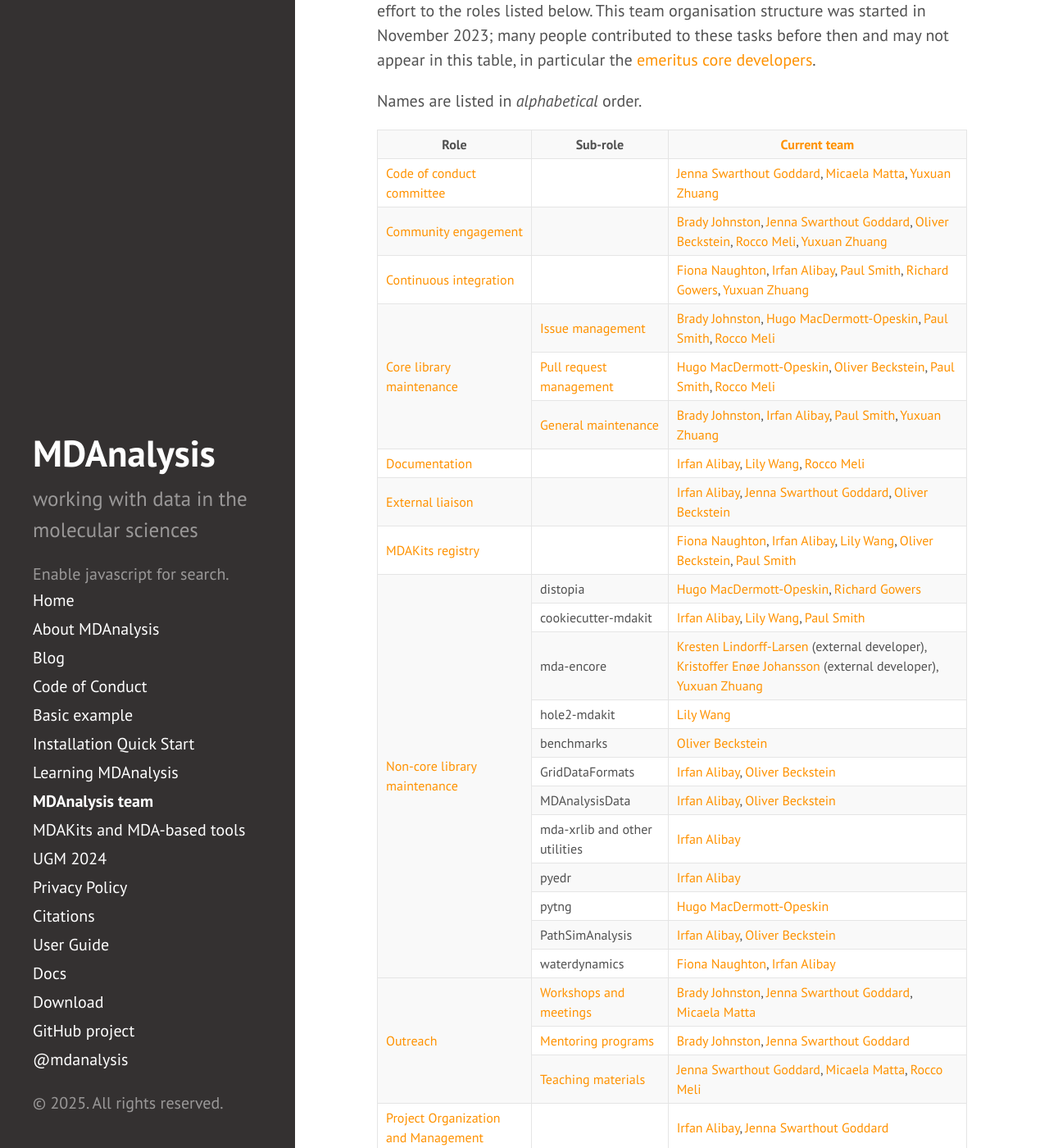
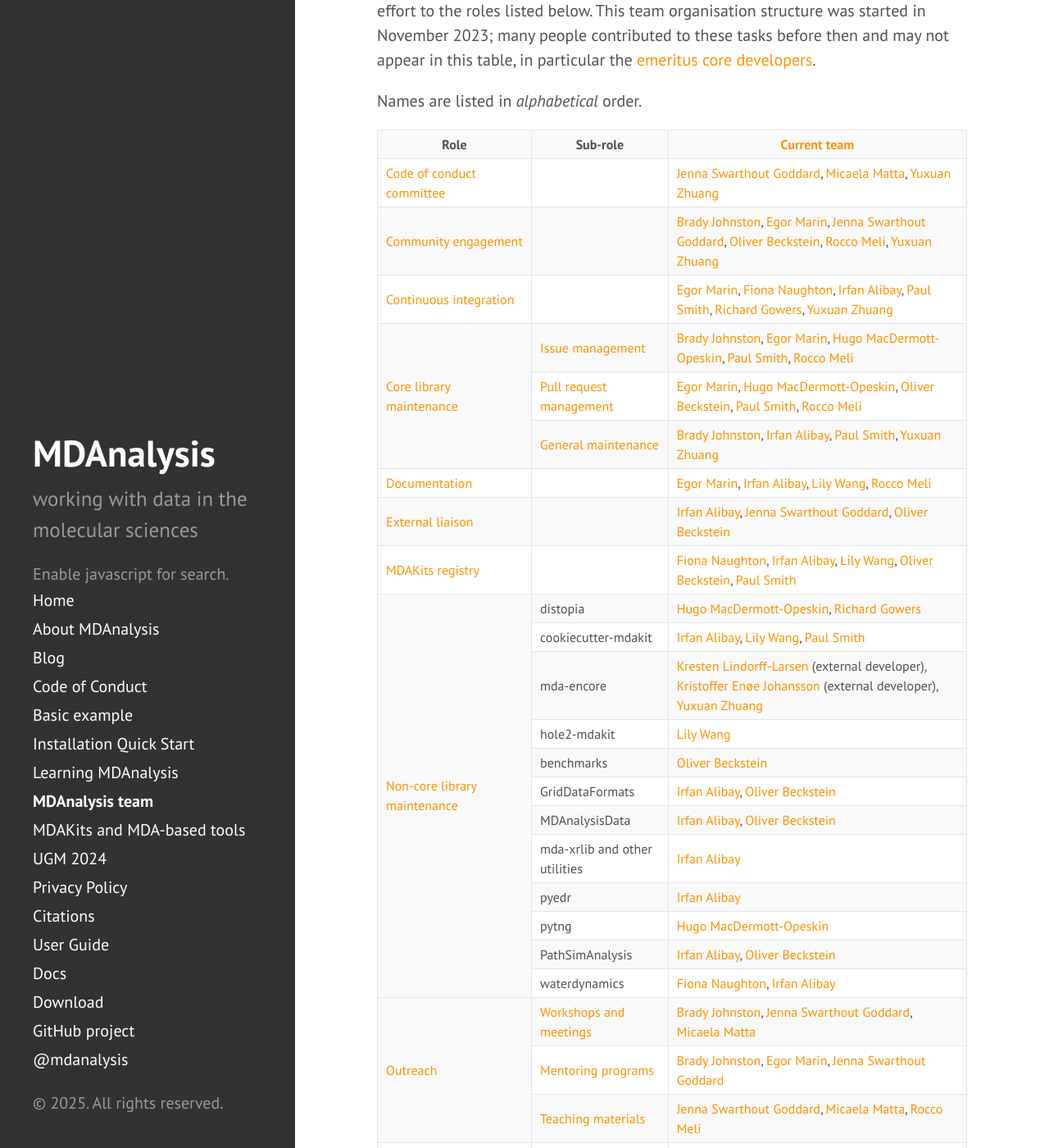
Before and after one commit to MDAnalysis/MDAnalysis.github.io, a Jekyll site: the page built from pages/team.md, in a window 1280 px wide and 1400 px high, scrolled down 560 px. Shown: the whole window at 82% size. Built offline with Jekyll 4.4.1, drawn with Linux system fonts in a browser that asks for light colours; comment, search, counter and statistics services are not loaded.

Commit message:
Add Egor to coredevs list and teams page (#422)
* Add Egor to coredev list in about.md

* Add egor to community_engagement.yml (and alphabetize)

* Add Egor to continuous_integration.yml

* Add Egor to core_library_maintenance.yml (and alphabetize)

* Add Egor to documentation.yml (and alphabetize)

* Add Egor to outreach.yml

```diff
--- a/_data/team/roles/community_engagement.yml
+++ b/_data/team/roles/community_engagement.yml
@@ -5,7 +5,8 @@ tasks:
 
 current_members:
   - "[Brady Johnston](https://github.com/bradyajohnston)"
+  - "[Egor Marin](https://github.com/marinegor)"
   - "[Jenna Swarthout Goddard](https://github.com/jennaswa)"
+  - "[Oliver Beckstein](https://github.com/orbeckst)"
+  - "[Rocco Meli](https://github.com/RMeli)"
   - "[Yuxuan Zhuang](https://github.com/yuxuanzhuang)"
-  - "[Rocco Meli](https://github.com/RMeli)"
-  - "[Oliver Beckstein](https://github.com/orbeckst)"
--- a/_data/team/roles/continuous_integration.yml
+++ b/_data/team/roles/continuous_integration.yml
@@ -5,6 +5,7 @@ tasks:
   - Maintenance and fixes
 
 current_members:
+  - "[Egor Marin](https://github.com/marinegor)"
   - "[Fiona Naughton](https://github.com/fiona-naughton)"
   - "[Irfan Alibay](https://github.com/IAlibay)"
   - "[Paul Smith](https://github.com/p-j-smith)"
--- a/_data/team/roles/core_library_maintenance.yml
+++ b/_data/team/roles/core_library_maintenance.yml
@@ -9,10 +9,12 @@ subroles:
       - Initial triage and tagging of issues
       - Managing timely responses and resolving issues
     current_members:
-      - "[Rocco Meli](https://github.com/RMeli)"
       - "[Brady Johnston](https://github.com/bradyajohnston)"
+      - "[Egor Marin](https://github.com/marinegor)"
       - "[Hugo MacDermott-Opeskin](https://github.com/hmacdope)"
       - "[Paul Smith](https://github.com/p-j-smith)"
+      - "[Rocco Meli](https://github.com/RMeli)"
+
 
 
 
@@ -20,10 +22,12 @@ subroles:
     tasks:
       - Reviewing, shepherding, and merging pull requests
     current_members:
+      - "[Egor Marin](https://github.com/marinegor)"
       - "[Oliver Beckstein](https://github.com/orbeckst)"
-      - "[Rocco Meli](https://github.com/RMeli)"
       - "[Hugo MacDermott-Opeskin](https://github.com/hmacdope)"
       - "[Paul Smith](https://github.com/p-j-smith)"
+      - "[Rocco Meli](https://github.com/RMeli)"
+
 
 
 
--- a/_data/team/roles/documentation.yml
+++ b/_data/team/roles/documentation.yml
@@ -8,6 +8,7 @@ tasks:
   - Responding to documentation issues in sub-projects
 
 current_members:
+  - "[Egor Marin](https://github.com/marinegor)"
+  - "[Irfan Alibay](https://github.com/IAlibay)"
   - "[Lily Wang](https://github.com/lilyminium)"
   - "[Rocco Meli](https://github.com/RMeli)"
-  - "[Irfan Alibay](https://github.com/IAlibay)"
--- a/_data/team/roles/outreach.yml
+++ b/_data/team/roles/outreach.yml
@@ -18,6 +18,7 @@ subroles:
       - Mentoring in structured programs
     current_members:
       - "[Brady Johnston](https://github.com/bradyajohnston)"
+      - "[Egor Marin](https://github.com/marinegor)"
       - "[Jenna Swarthout Goddard](https://github.com/jennaswa)"
 
   - subrole: Teaching materials
```
Also changed, not shown: about.md (+1 -0 lines).
